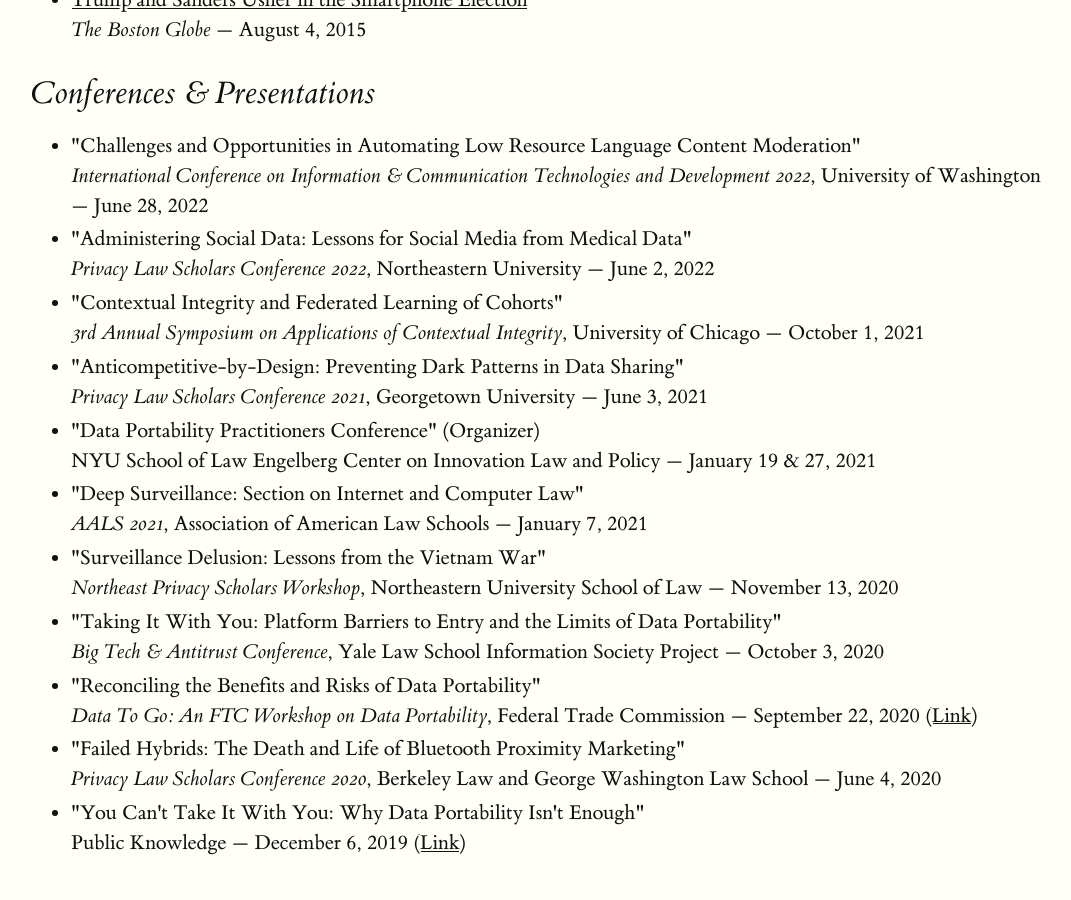
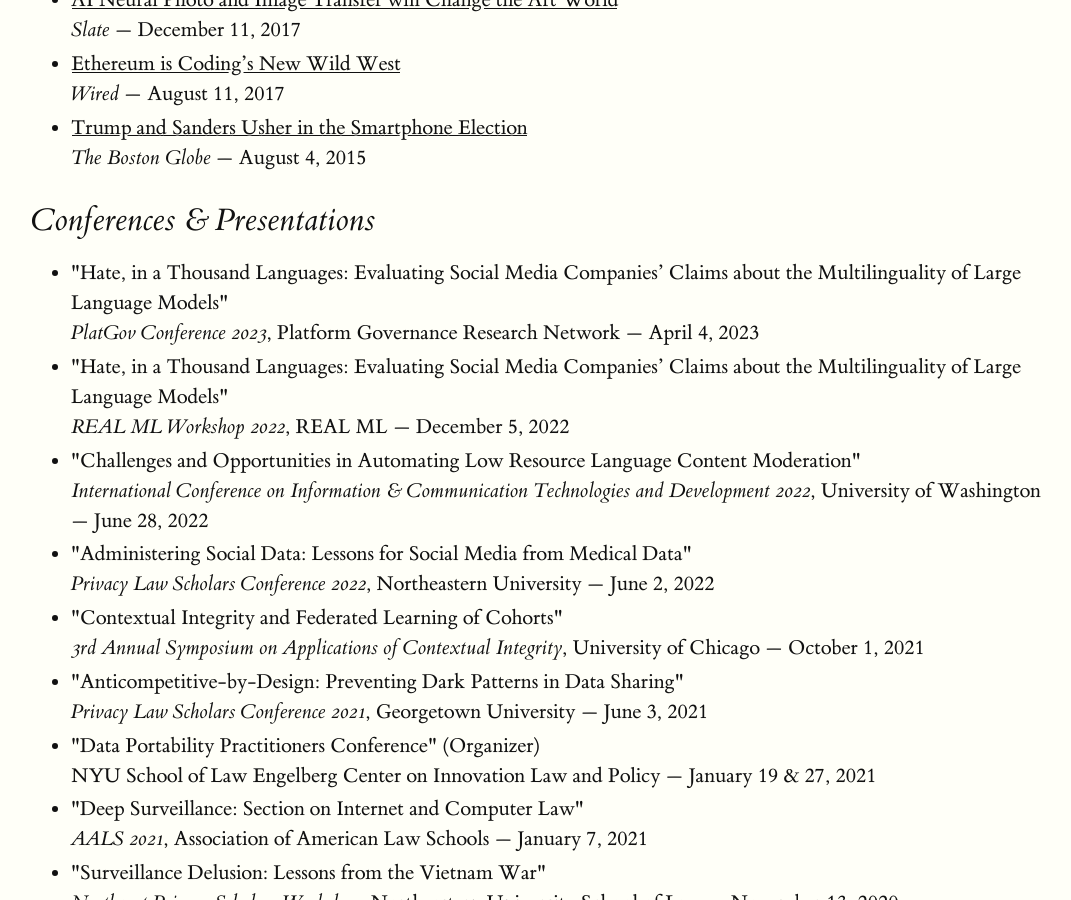
Before and after one commit to gajeam/gajeam.github.io, a Jekyll site: the page built from index.html, in a window 1280 px wide and 900 px high, scrolled down 2304 px. Shown: the whole window, without its empty margins (97-1168 px from the left). Built offline with Jekyll 4.4.1, drawn with Linux system fonts in a browser that asks for light colours; some of the changed text lies outside the part shown.

Commit message:
Added non-EN NLP work

```diff
--- a/_data/links.yaml
+++ b/_data/links.yaml
@@ -19,6 +19,12 @@
         fave: true
   - title: "Policy Whitepapers"
     list:
+      - name: "Lost in Translation: Large Language Models in Non-English Content Analysis"
+        publisher: Center for Democracy & Technology
+        link: https://cdt.org/insights/lost-in-translation-large-language-models-in-non-english-content-analysis/
+        date: May 23, 2023
+        note: Co-authored with Aliya Bhatia
+        fave: true
       - name: "Learning to Share: Lessons on Data-Sharing from Beyond Social Media"
         publisher: Center for Democracy & Technology
         link: https://cdt.org/insights/learning-to-share-lessons-on-data-sharing-from-beyond-social-media/
@@ -59,6 +65,12 @@
         fave: false
   - title: "Journalism"
     list:
+      - name: "The Dire Defect of 'Multilingual' AI Content Moderation"
+        publisher: Wired
+        link: https://www.wired.com/story/content-moderation-language-artificial-intelligence/
+        date: May 23, 2023
+        note: Co-authored with Aliya Bhatia
+        fave: false
       - name: "A Plan To Fix the Internet: Put the Government in Charge"
         publisher: The Washington Post
         link: https://www.washingtonpost.com/outlook/2022/06/24/plan-fix-internet-put-government-charge/
@@ -140,6 +152,14 @@
         fave: false
 conferences:
   list:
+    - name: "Hate, in a Thousand Languages: Evaluating Social Media Companies’ Claims about the Multilinguality of Large Language Models"
+      conference: PlatGov Conference 2023
+      host: Platform Governance Research Network
+      date: April 4, 2023
+    - name: "Hate, in a Thousand Languages: Evaluating Social Media Companies’ Claims about the Multilinguality of Large Language Models"
+      conference: REAL ML Workshop 2022
+      host: REAL ML
+      date: December 5, 2022
     - name: "Challenges and Opportunities in Automating Low Resource Language Content Moderation"
       conference: International Conference on Information & Communication Technologies and Development 2022
       host: University of Washington
```
